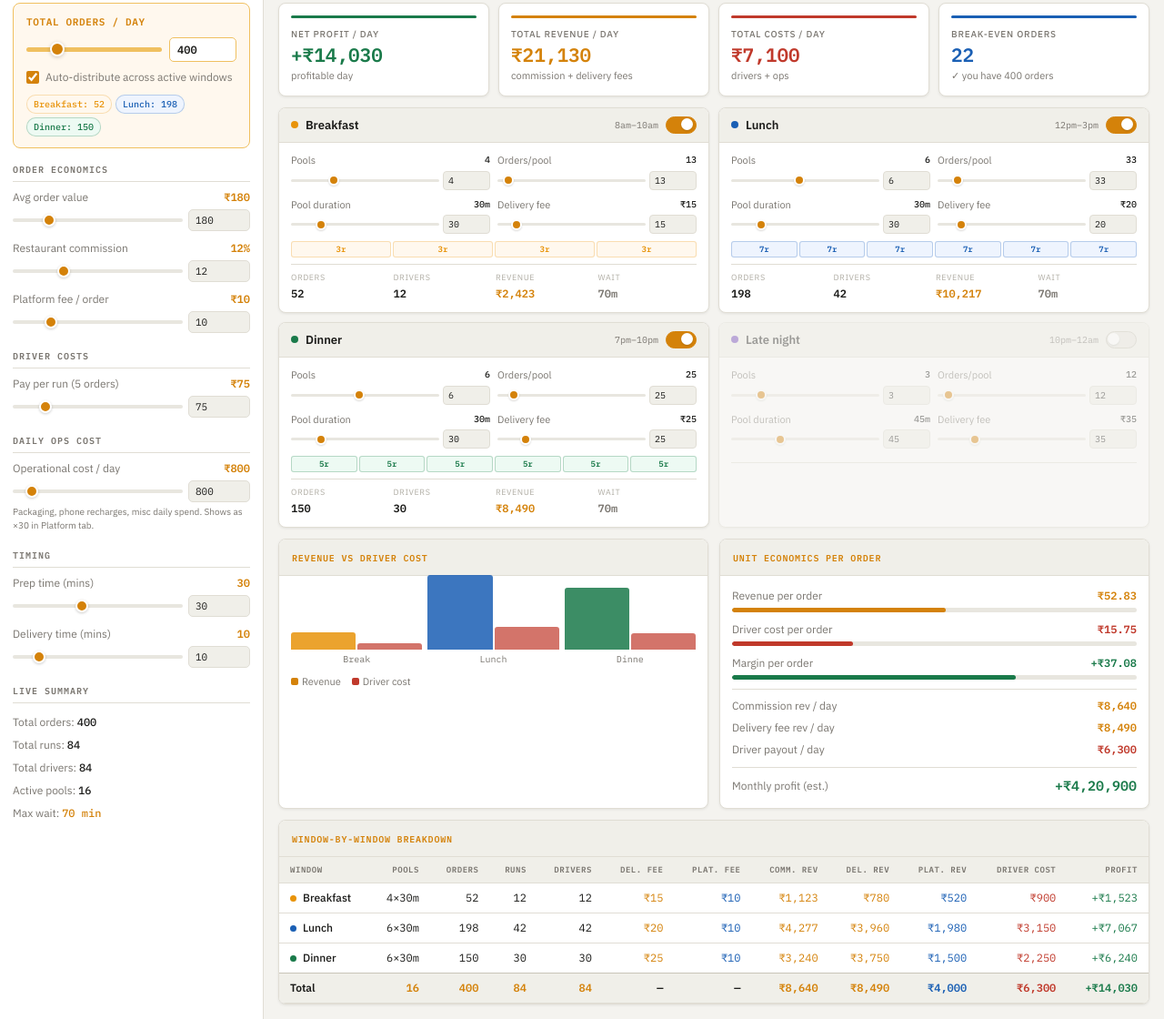
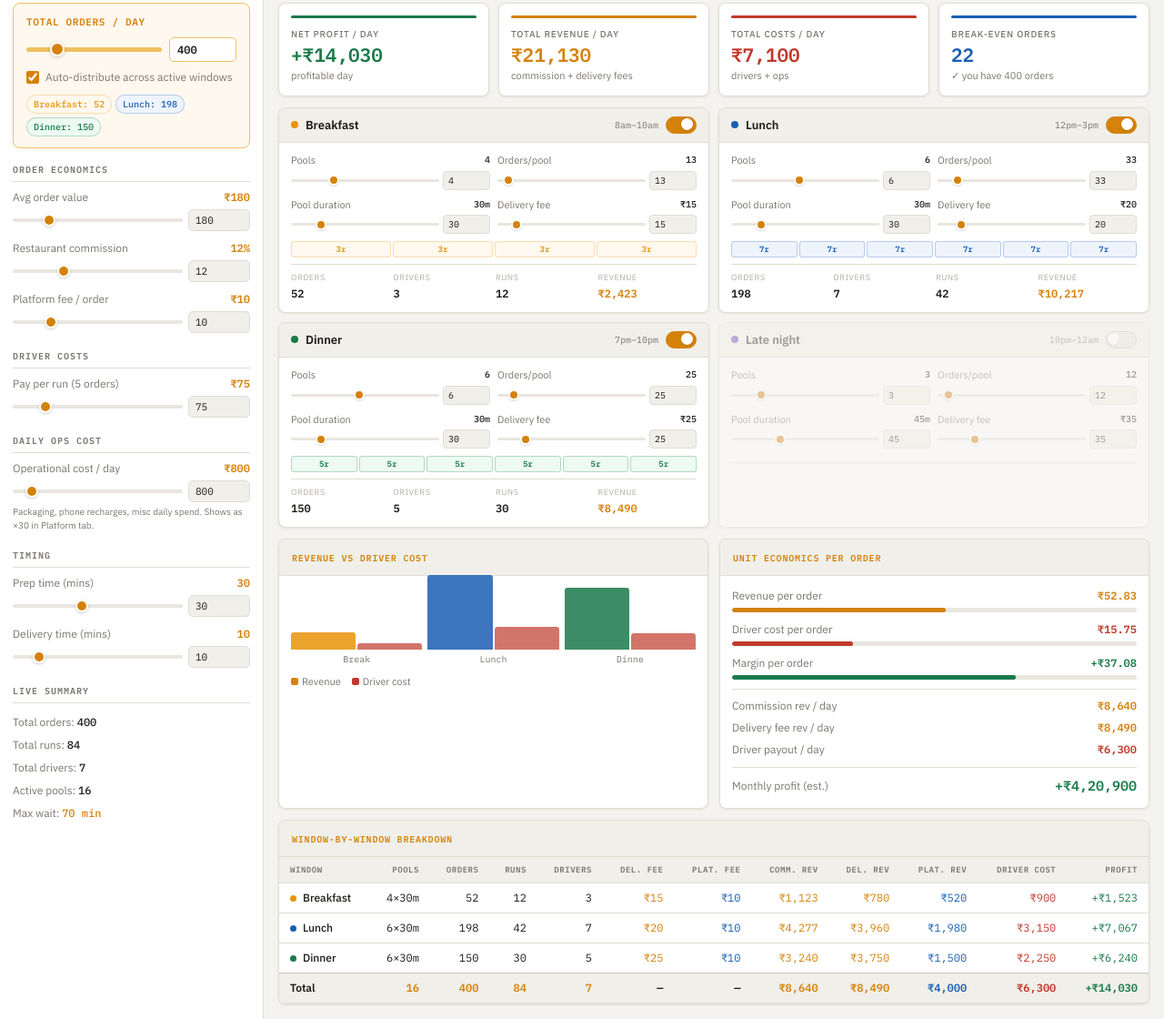
Before and after one commit to Aryan-yadav15/KhaoGully-economics-dashboard, a plain HTML site: page index.html in a window 1280 px wide. Shown: the part 113-1233 px from the top of the page at 91% size. Drawn offline with Linux system fonts and the light colour scheme.

Commit message:
Add drivers needed and update stats in index.html

```diff
--- a/index.html
+++ b/index.html
@@ -585,15 +585,17 @@ function recalcD(){
   WINS.forEach(w=>{
     const s=ws[w.id];
     if(!s.on){res.push({...w,on:false});return;}
-    const wO=s.p*s.o,wR=s.p*Math.ceil(s.o/5);  // ceil: partial batch still needs a driver
+    const wO=s.p*s.o,wR=s.p*Math.ceil(s.o/5);  // total runs across all pools (for cost)
+    const wD=Math.ceil(s.o/5);  // drivers needed (reused across sequential pools)
     const cR=wO*aov*comm,dR=wO*s.f,pR=wO*platfee,dc=wR*dpay,wait=s.d+prep+dtime;
-    tO+=wO;tR+=wR;tP+=s.p;tD+=wR;tC+=cR;tDel+=dR;tPlatRev+=pR;tDC+=dc;
+    tO+=wO;tR+=wR;tP+=s.p;tC+=cR;tDel+=dR;tPlatRev+=pR;tDC+=dc;
+    if(wD>tD)tD=wD;  // drivers = max across windows (they don't overlap)
     if(wait>maxW)maxW=wait;
-    res.push({...w,on:true,wO,wR,cR,dR,pR,dc,wp:cR+dR+pR-dc,s,wait});
+    res.push({...w,on:true,wO,wR,wD,cR,dR,pR,dc,wp:cR+dR+pR-dc,s,wait});
     const strip=document.getElementById('wstrip-'+w.id);
     if(strip){let p='';for(let i=0;i<s.p;i++)p+=`<div class="ppill" style="background:${w.bg};color:${w.dot};border:1px solid ${w.dot}44">${Math.ceil(s.o/5)}r</div>`;strip.innerHTML=p;}
     const stats=document.getElementById('wstats-'+w.id);
-    if(stats)stats.innerHTML=`<div><div class="ws-label">Orders</div><div class="ws-val">${wO}</div></div><div><div class="ws-label">Drivers</div><div class="ws-val">${wR}</div></div><div><div class="ws-label">Revenue</div><div class="ws-val" style="color:var(--amber)">₹${ri(cR+dR+pR)}</div></div><div><div class="ws-label">Wait</div><div class="ws-val" style="color:var(--muted)">${wait}m</div></div>`;
+    if(stats)stats.innerHTML=`<div><div class="ws-label">Orders</div><div class="ws-val">${wO}</div></div><div><div class="ws-label">Drivers</div><div class="ws-val">${wD}</div></div><div><div class="ws-label">Runs</div><div class="ws-val">${wR}</div></div><div><div class="ws-label">Revenue</div><div class="ws-val" style="color:var(--amber)">₹${ri(cR+dR+pR)}</div></div>`;
   });
   const tRev=tC+tDel+tPlatRev,tCost=tDC+opcost,net=tRev-tCost;
   const rpo=tO>0?tRev/tO:0,dco=tO>0?tDC/tO:0,mpo=rpo-dco;
@@ -632,7 +634,7 @@ function recalcD(){
 
   const tb=document.getElementById('bd-body');tb.innerHTML='';
   res.filter(r=>r.on).forEach(r=>{
-    tb.innerHTML+=`<tr><td><span style="display:inline-block;width:7px;height:7px;border-radius:50%;background:${r.dot};margin-right:7px"></span>${r.name}</td><td>${r.s.p}×${r.s.d}m</td><td>${r.wO}</td><td>${r.wR}</td><td>${r.wR}</td><td class="amb">₹${r.s.f}</td><td class="blu">₹${platfee}</td><td class="amb">₹${ri(r.cR)}</td><td class="amb">₹${ri(r.dR)}</td><td class="blu">₹${ri(r.pR)}</td><td class="neg">₹${ri(r.dc)}</td><td class="${r.wp>=0?'pos':'neg'}">${r.wp>=0?'+':''}₹${ri(r.wp)}</td></tr>`;
+    tb.innerHTML+=`<tr><td><span style="display:inline-block;width:7px;height:7px;border-radius:50%;background:${r.dot};margin-right:7px"></span>${r.name}</td><td>${r.s.p}×${r.s.d}m</td><td>${r.wO}</td><td>${r.wR}</td><td>${r.wD}</td><td class="amb">₹${r.s.f}</td><td class="blu">₹${platfee}</td><td class="amb">₹${ri(r.cR)}</td><td class="amb">₹${ri(r.dR)}</td><td class="blu">₹${ri(r.pR)}</td><td class="neg">₹${ri(r.dc)}</td><td class="${r.wp>=0?'pos':'neg'}">${r.wp>=0?'+':''}₹${ri(r.wp)}</td></tr>`;
   });
   document.getElementById('bd-foot').innerHTML=`<td><strong>Total</strong></td><td class="amb">${tP}</td><td class="amb">${tO}</td><td class="amb">${tR}</td><td class="amb">${tD}</td><td>—</td><td>—</td><td class="amb">₹${ri(tC)}</td><td class="amb">₹${ri(tDel)}</td><td class="blu">₹${ri(tPlatRev)}</td><td class="neg">₹${ri(tDC)}</td><td class="${net>=0?'pos':'neg'}">${net>=0?'+':''}₹${ri(net)}</td>`;
 
```
